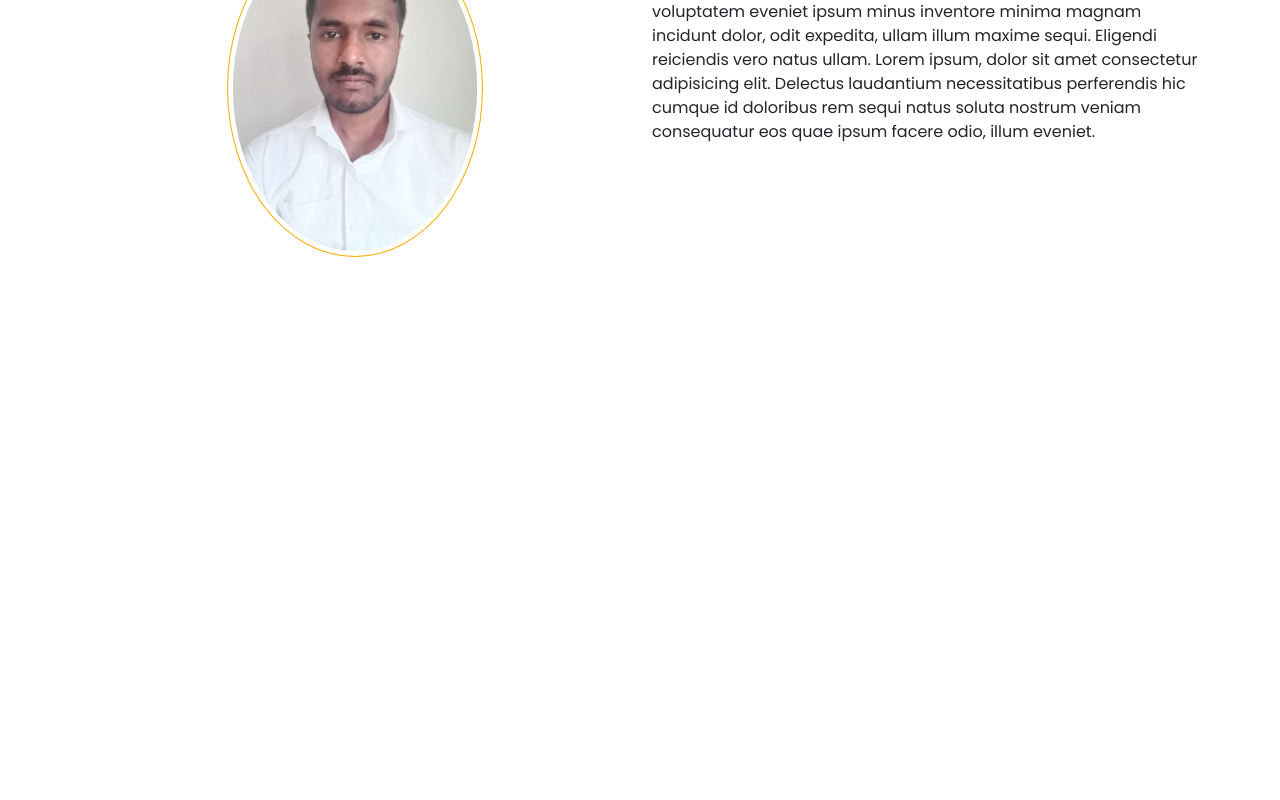
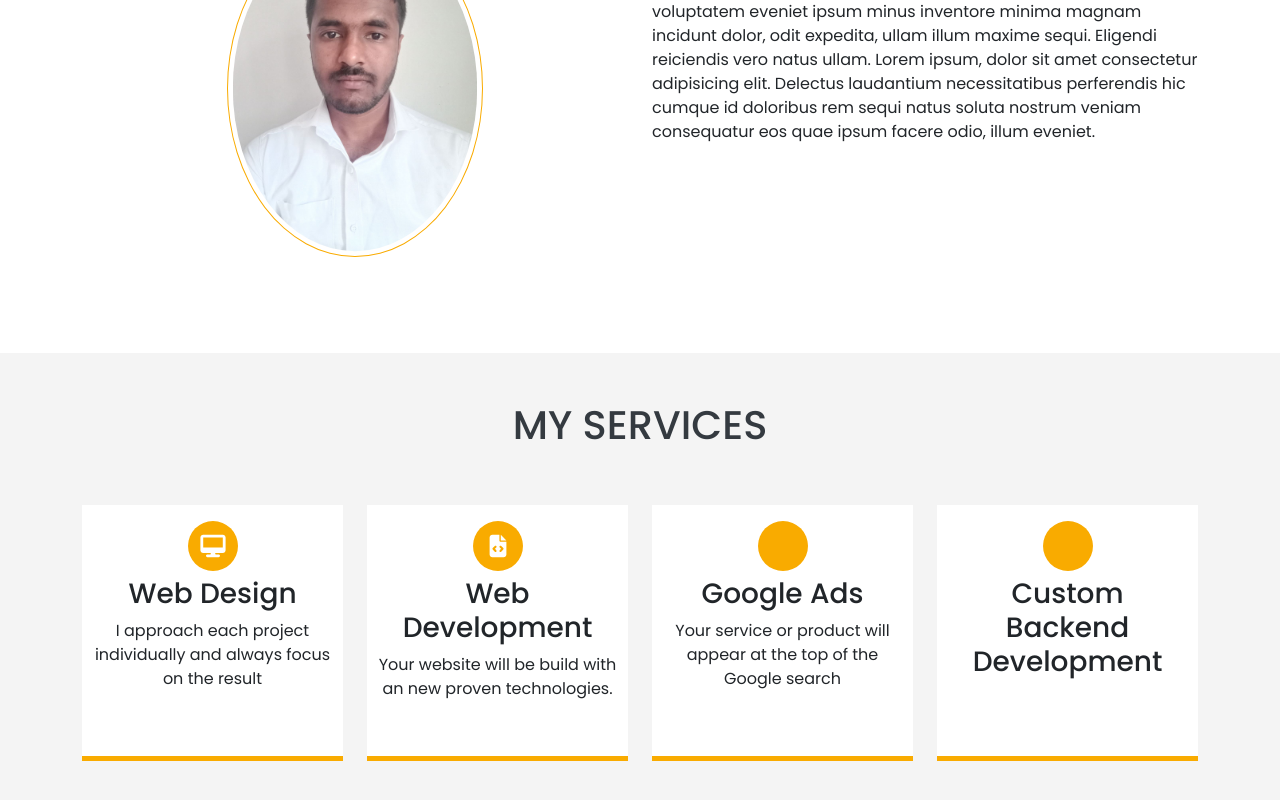
Before and after one commit to RupeshDev18/portfolio-project, a React (Create React App) app: page / in a window 1280 px wide. Shown: the part 960-1760 px from the top of the page. Before the commit the page ends 1313 px from the top, so only its background shows below. Built offline with nearby package versions, Linux system fonts and the light colour scheme; a web font is replaced by a local one.

Commit message:
Service component Completed

```diff
--- a/public/index.html
+++ b/public/index.html
@@ -25,6 +25,7 @@
       Learn how to configure a non-root public URL by running `npm run build`.
     -->
     <title>React App</title>
+    <script src="https://kit.fontawesome.com/ddd61231ba.js" crossorigin="anonymous"></script>
   </head>
   <body>
     <noscript>You need to enable JavaScript to run this app.</noscript>
@@ -39,6 +40,7 @@
       To begin the development, run `npm start` or `yarn start`.
       To create a production bundle, use `npm run build` or `yarn build`.
     -->
+
     <script
       src="https://cdn.jsdelivr.net/npm/@popperjs/core@2.11.8/dist/umd/popper.min.js"
       integrity="sha384-I7E8VVD/ismYTF4hNIPjVp/Zjvgyol6VFvRkX/vR+Vc4jQkC+hVqc2pM8ODewa9r"
--- a/src/App.css
+++ b/src/App.css
@@ -1,9 +1,10 @@
 @import url('https://fonts.googleapis.com/css2?family=Piazzolla:wght@200;300;400;900&family=Poppins:ital,wght@0,100;0,200;0,300;0,400;0,500;0,600;0,700;1,100;1,200;1,300;1,400;1,500;1,600&family=Roboto:ital,wght@0,100;0,300;0,400;1,100;1,300;1,400&display=swap');
 
 :root{
-  --primary-white: #fff;
+  --primary-white: #ffffff;
+  --primary-light-grey:#f4f4f4;
   --primary-orange:#f9ab00;
-  --primay-dark:rgba(255,255,255,0);
+  --primay-dark:rgb(52,58,64);
   --primary-red:#ef4035;
   --primary-hover-red:#f33501;
 }
@@ -149,3 +150,55 @@ nav ul li{
     width:10rem;
   }
 }
+/************************* SERVICES *******************************/
+.services{
+  text-align: center;
+  padding-bottom: 2rem;
+  background: var(--primary-light-grey);
+}
+
+.services h1{
+  color: var(--primay-dark);
+  text-transform: uppercase;
+}
+.services .circle{
+  position: relative;
+  margin: 0.375rem auto;
+  background: var(--primary-orange);
+  border-radius: 50%;
+  width:3.125rem;
+  height:3.125rem;
+}
+
+.services .icon{
+  font-size: 1.4rem;
+  color: var(--primary-white);
+  position: absolute;
+  top: 50%;
+  left: 50%;
+  transform: translate(-50%,-50%);
+}
+
+.services .box{
+  height: 16rem;
+  border-bottom: 0.3125rem solid var(--primary-orange);
+  padding: 0.625rem;
+  margin-bottom: 1.875rem;
+  background: var(--primary-white);
+}
+
+.services .box:hover{
+  background: var(--primary-orange);
+  border-bottom:0.3125rem solid var(--primay-darks);
+
+}
+.services .box:hover .icon{
+  color: var(--primay-dark);
+}
+
+.services .box:hover .circle{
+  background: var(--primary-white);
+}
+.services .box:hover p{
+  color: var(--primay-white);
+}
--- a/src/App.js
+++ b/src/App.js
@@ -4,6 +4,7 @@ import Navbar from './Components/Navbar';
 import Header from './Components/Header';
 import Particles from 'react-tsparticles';
 import AboutMe from './Components/AboutMe';
+import Services from './Components/Services';
 function App() {
   return (
     <>
@@ -30,6 +31,7 @@ function App() {
     <Navbar/>
     <Header/>
     <AboutMe/>
+    <Services/>
     </>
   );
 }
--- a/src/Components/Header.js
+++ b/src/Components/Header.js
@@ -7,7 +7,7 @@ export default function Header() {
         <h1> Web Development </h1>
         <Typed
         className='typed-text'
-        strings={['Web Design','Web Development','Google Ads']}
+        strings={['Web Design','Web Development','Google Ads','Custom Backend Development']}
         typeSpeed={40}
         backSpeed={60}
         loop
--- /dev/null
+++ b/src/Components/Services.js
@@ -0,0 +1,58 @@
+import React from "react";
+import { FontAwesomeIcon } from "@fortawesome/react-fontawesome";
+import { faDesktop, faFileCode } from "@fortawesome/free-solid-svg-icons";
+// import {}
+
+export default function Services() {
+  return (
+    <div className="services">
+      <h1 className="py-5"> my services</h1>
+      <div className="container">
+        <div className="row">
+          <div className="col-md-3 col-sm-6">
+            <div className="box">
+              <div className="circle">
+                <FontAwesomeIcon className="icon" icon={faDesktop} size="2x" />
+              </div>
+              <h3>Web Design</h3>
+              <p>
+                I approach each project individually and always focus on the
+                result
+              </p>
+            </div>
+          </div>
+
+          <div className="col-md-3 col-sm-6">
+            <div className="box">
+              <div className="circle">
+                <FontAwesomeIcon className="icon" icon={faFileCode} size="2x" />
+              </div>
+              <h3>Web Development</h3>
+              <p>Your website will be build with an new proven technologies.</p>
+            </div>
+          </div>
+          <div className="col-md-3 col-sm-6">
+            <div className="box">
+              <div className="circle">
+                <FontAwesomeIcon className="icon" icon="fa-brands fa-google" size="2x" />
+              </div>
+              <h3>Google Ads</h3>
+              <p>
+                Your service or product will appear at the top of the Google
+                search
+              </p>
+            </div>
+          </div>
+          <div className="col-md-3 col-sm-6">
+            <div className="box">
+              <div className="circle">
+                <FontAwesomeIcon className="icon" icon="fa-brands fa-google" size="2x" />
+              </div>
+              <h3>Custom Backend Development</h3>
+            </div>
+          </div>
+        </div>
+      </div>
+    </div>
+  );
+}
```
